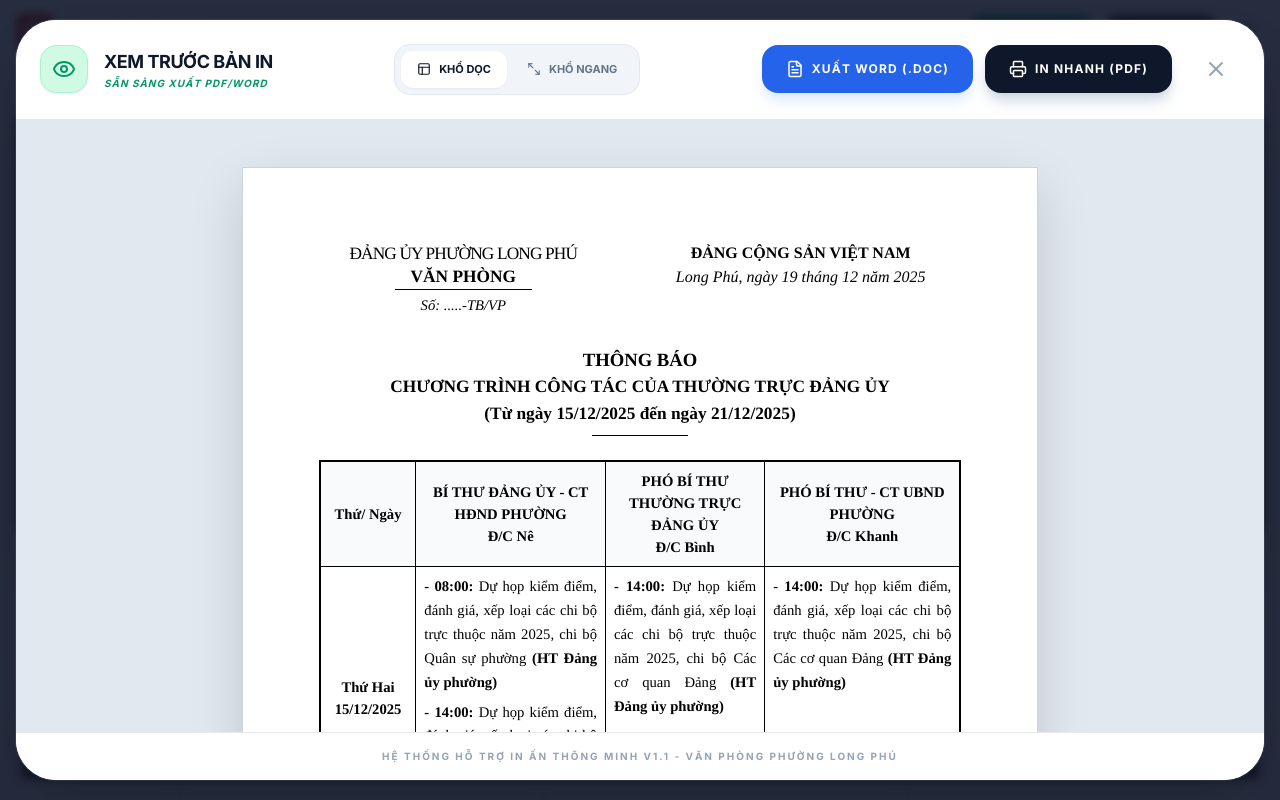
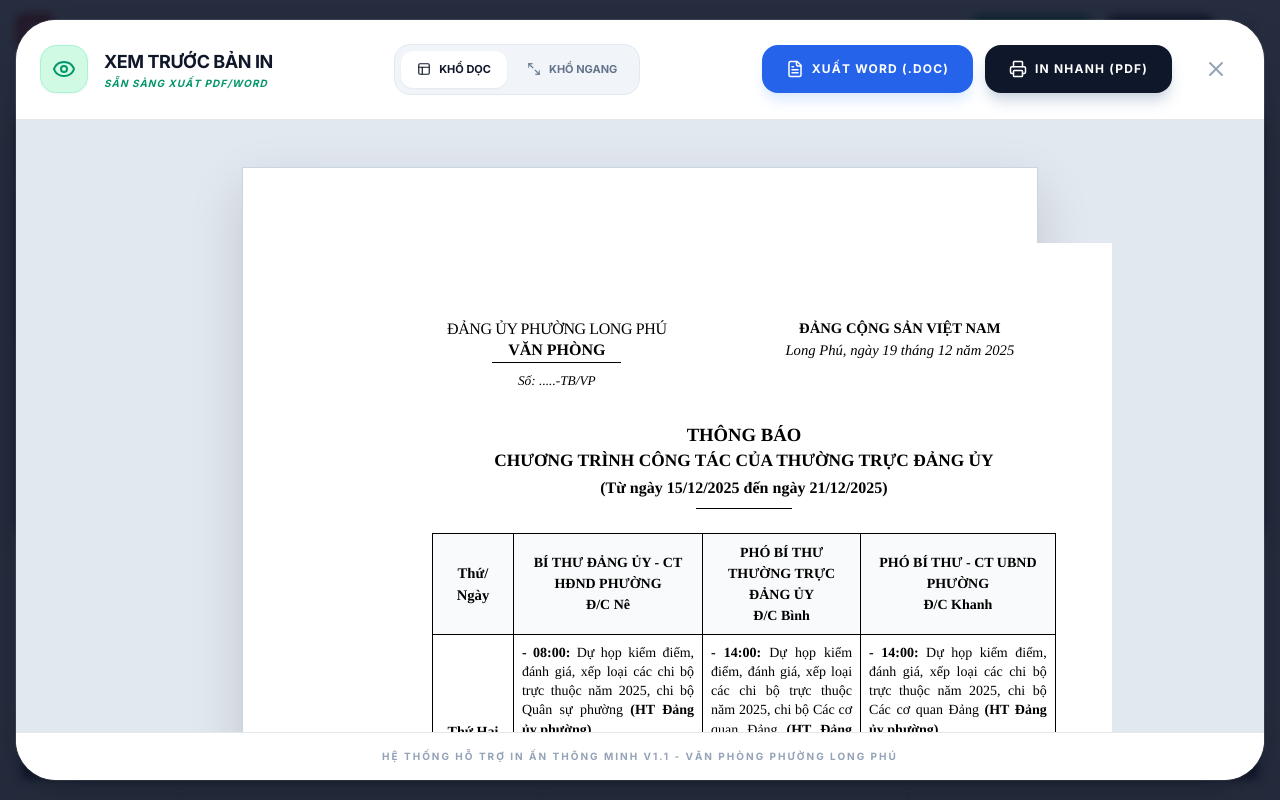
Before and after one commit to hieuok2710/LICHTUAN0.0.1, a React (Vite) app: page / in a window 1280 px wide. Both pictures are taken after a click on the button "XEM TRƯỚC". Shown: the top 800 px of the page. Built offline with nearby package versions, Linux system fonts and the light colour scheme.

Commit message:
feat(print): Improve print layout for landscape and portrait
Adjust CSS and component styles to ensure correct paper size, margins, and padding for both landscape and portrait printing. Improve table styling for better readability when printed.

```diff
--- a/components/PrintLayout.tsx
+++ b/components/PrintLayout.tsx
@@ -36,25 +36,39 @@ const PrintLayout: React.FC<PrintLayoutProps> = ({
     <div
       id="print-document"
       className={`${orientation} bg-white text-black font-['Tinos','Times_New_Roman',serif]`}
+      style={{
+        width: isLandscape ? '297mm' : '210mm',
+        padding: isLandscape ? '15mm 15mm 15mm 20mm' : '20mm 15mm 20mm 30mm',
+        fontSize: '11pt'
+      }}
     >
-      {/* CSS để ép trình duyệt nhận diện khổ giấy khi in */}
+      {/* Định nghĩa lề giấy thực tế cho lệnh in */}
       <style>{`
         @media print {
-          @page { size: A4 ${orientation}; }
+          @page {
+            size: A4 ${orientation};
+            margin: 0;
+          }
+          #print-document {
+            width: ${isLandscape ? '297mm' : '210mm'} !important;
+            padding: ${isLandscape ? '15mm 15mm 15mm 20mm' : '20mm 15mm 20mm 30mm'} !important;
+            margin: 0 !important;
+            border: none !important;
+          }
         }
       `}</style>
 
       {/* Quốc hiệu & Tiêu ngữ */}
-      <div className="flex justify-between items-start mb-4">
-        <div className="text-center w-[45%]">
-          <p className="font-normal text-[13pt] uppercase leading-tight tracking-tighter">ĐẢNG ỦY PHƯỜNG LONG PHÚ</p>
-          <p className="font-bold text-[13pt] uppercase leading-tight border-b border-black inline-block px-4 pb-0.5">VĂN PHÒNG</p>
-          <p className="mt-1 text-[11pt] italic">Số: .....-TB/VP</p>
+      <div className="flex justify-between items-start mb-6">
+        <div className="text-center w-[40%]">
+          <p className="font-normal text-[12pt] uppercase leading-tight tracking-tight">ĐẢNG ỦY PHƯỜNG LONG PHÚ</p>
+          <p className="font-bold text-[12pt] uppercase leading-tight border-b border-black inline-block px-4 pb-0.5">VĂN PHÒNG</p>
+          <p className="mt-2 text-[10pt] italic">Số: .....-TB/VP</p>
         </div>
         <div className="text-center w-[50%]">
-          <p className="font-bold text-[12pt] uppercase leading-tight">ĐẢNG CỘNG SẢN VIỆT NAM</p>
+          <p className="font-bold text-[11pt] uppercase leading-tight">ĐẢNG CỘNG SẢN VIỆT NAM</p>
           <div className="flex flex-col items-center mt-1">
-            <p className="text-[12pt] italic leading-tight">Long Phú, ngày {new Date().getDate()} tháng {new Date().getMonth() + 1} năm {new Date().getFullYear()}</p>
+            <p className="text-[11pt] italic leading-tight">Long Phú, ngày {new Date().getDate()} tháng {new Date().getMonth() + 1} năm {new Date().getFullYear()}</p>
           </div>
         </div>
       </div>
@@ -63,20 +77,20 @@ const PrintLayout: React.FC<PrintLayoutProps> = ({
       <div className="text-center mb-6 mt-8">
         <h1 className="font-bold text-[14pt] uppercase leading-tight">THÔNG BÁO</h1>
         <h2 className="font-bold text-[13pt] mt-1 leading-tight uppercase">Chương trình công tác của Thường trực Đảng ủy</h2>
-        <p className="font-bold text-[13pt] mt-1">(Từ ngày {weekRange.startStr} đến ngày {weekRange.endStr})</p>
+        <p className="font-bold text-[12pt] mt-1">(Từ ngày {weekRange.startStr} đến ngày {weekRange.endStr})</p>
         <div className="flex justify-center mt-2">
           <div className="w-24 border-b border-black"></div>
         </div>
       </div>
 
       {/* Bảng dữ liệu */}
-      <table className="w-full border-collapse border-[1.5pt] border-black text-[11pt]">
+      <table className="w-full border-collapse border-[1.2pt] border-black">
         <thead>
           <tr className="bg-gray-50">
-            <th className={`border border-black p-2 ${isLandscape ? 'w-[10%]' : 'w-[15%]'} text-center font-bold`}>Thứ/ Ngày</th>
+            <th className={`border border-black p-2 ${isLandscape ? 'w-[8%]' : 'w-[12%]'} text-center font-bold text-[11pt]`}>Thứ/ Ngày</th>
             {officials.map(off => (
-              <th key={off.id} className="border border-black p-2 text-center font-bold uppercase">
-                {off.title}<br/><span className="capitalize font-bold">Đ/c {off.name.split(' ').pop()}</span>
+              <th key={off.id} className="border border-black p-2 text-center font-bold uppercase text-[10.5pt]">
+                {off.title}<br/><span className="capitalize">Đ/c {off.name.split(' ').pop()}</span>
               </th>
             ))}
           </tr>
@@ -90,7 +104,7 @@ const PrintLayout: React.FC<PrintLayoutProps> = ({
 
             return (
               <tr key={day}>
-                <td className="border border-black p-2 text-center align-middle font-bold">
+                <td className="border border-black p-2 text-center align-middle font-bold text-[10.5pt]">
                   {day}<br/>{dateStr}
                 </td>
                 {officials.map(official => {
@@ -106,7 +120,7 @@ const PrintLayout: React.FC<PrintLayoutProps> = ({
                       {items.length > 0 ? (
                         <div className="space-y-1.5">
                           {items.map(item => (
-                            <div key={item.id} className="leading-relaxed">
+                            <div key={item.id} className="leading-snug text-[10.5pt]">
                               <span className="font-bold">- {item.time}:</span> {item.description} <span className="font-bold">({item.location})</span>
                             </div>
                           ))}
@@ -124,18 +138,18 @@ const PrintLayout: React.FC<PrintLayoutProps> = ({
       </table>
 
       {/* Chữ ký & Nơi nhận */}
-      <div className="mt-8 flex justify-between items-start break-inside-avoid">
-        <div className="w-[45%] text-[10pt] leading-snug">
+      <div className="signature-section mt-10 flex justify-between items-start">
+        <div className="w-[45%] text-[9.5pt] leading-relaxed">
           <p className="font-bold italic underline">Nơi nhận:</p>
-          <p>- Thường trực Đảng ủy;</p>
-          <p>- UBND phường;</p>
-          <p>- Các chi bộ trực thuộc;</p>
-          <p>- Lưu Văn phòng.</p>
+          <p style={{ margin: '2pt 0' }}>- Thường trực Đảng ủy;</p>
+          <p style={{ margin: '2pt 0' }}>- UBND phường;</p>
+          <p style={{ margin: '2pt 0' }}>- Các chi bộ trực thuộc;</p>
+          <p style={{ margin: '2pt 0' }}>- Lưu Văn phòng.</p>
         </div>
         <div className="w-[45%] text-center">
-          <p className="font-bold text-[12pt] uppercase leading-tight">CHÁNH VĂN PHÒNG</p>
-          <div className="h-20"></div>
-          <p className="font-bold text-[13pt]">Nguyễn Thế Anh</p>
+          <p className="font-bold text-[11pt] uppercase leading-tight">CHÁNH VĂN PHÒNG</p>
+          <div className="h-24"></div>
+          <p className="font-bold text-[12pt]">Nguyễn Thế Anh</p>
         </div>
       </div>
     </div>
--- a/index.html
+++ b/index.html
@@ -25,12 +25,7 @@
         /* CHẾ ĐỘ IN ẤN CHUẨN PDF / MÁY IN */
         @media print {
           @page {
-            margin: 0;
-          }
-
-          /* Mặc định là dọc, lớp .is-landscape sẽ được App.tsx thêm vào nếu chọn ngang */
-          @page :pseudo-landscape {
-            size: A4 landscape;
+            margin: 0; /* Sẽ được định nghĩa lại bởi PrintLayout dựa trên orientation */
           }
 
           body {
@@ -55,36 +50,38 @@
             color: black !important;
             margin: 0 auto !important;
             box-sizing: border-box;
+            background: white;
           }
 
-          /* Khổ dọc (Portrait) */
-          #print-document.portrait {
-            width: 210mm;
-            min-height: 297mm;
-            padding: 20mm 15mm 20mm 30mm !important;
-          }
-
-          /* Khổ ngang (Landscape) */
-          #print-document.landscape {
-            width: 297mm;
-            min-height: 210mm;
-            padding: 15mm 15mm 15mm 20mm !important;
-          }
-
+          /* Tối ưu hóa bảng khi in */
           table {
             border-collapse: collapse !important;
             width: 100% !important;
             border: 1.5pt solid black !important;
+            table-layout: auto !important;
           }
 
           th, td {
-            border: 1pt solid black !important;
+            border: 0.5pt solid black !important;
             color: black !important;
             padding: 6pt !important;
-            line-height: 1.3 !important;
+            line-height: 1.4 !important;
+            overflow-wrap: break-word;
           }
 
-          tr { page-break-inside: avoid; }
+          /* Ngăn chặn ngắt hàng bảng giữa các trang */
+          tr {
+            page-break-inside: avoid !important;
+          }
+
+          /* Đảm bảo chữ ký không bị tách rời */
+          .signature-section {
+            page-break-inside: avoid !important;
+            margin-top: 20pt;
+          }
+
+          /* Giấu các thành phần không cần thiết */
+          .print-hidden { display: none !important; }
         }
 
         .custom-scrollbar::-webkit-scrollbar { width: 6px; }
```
